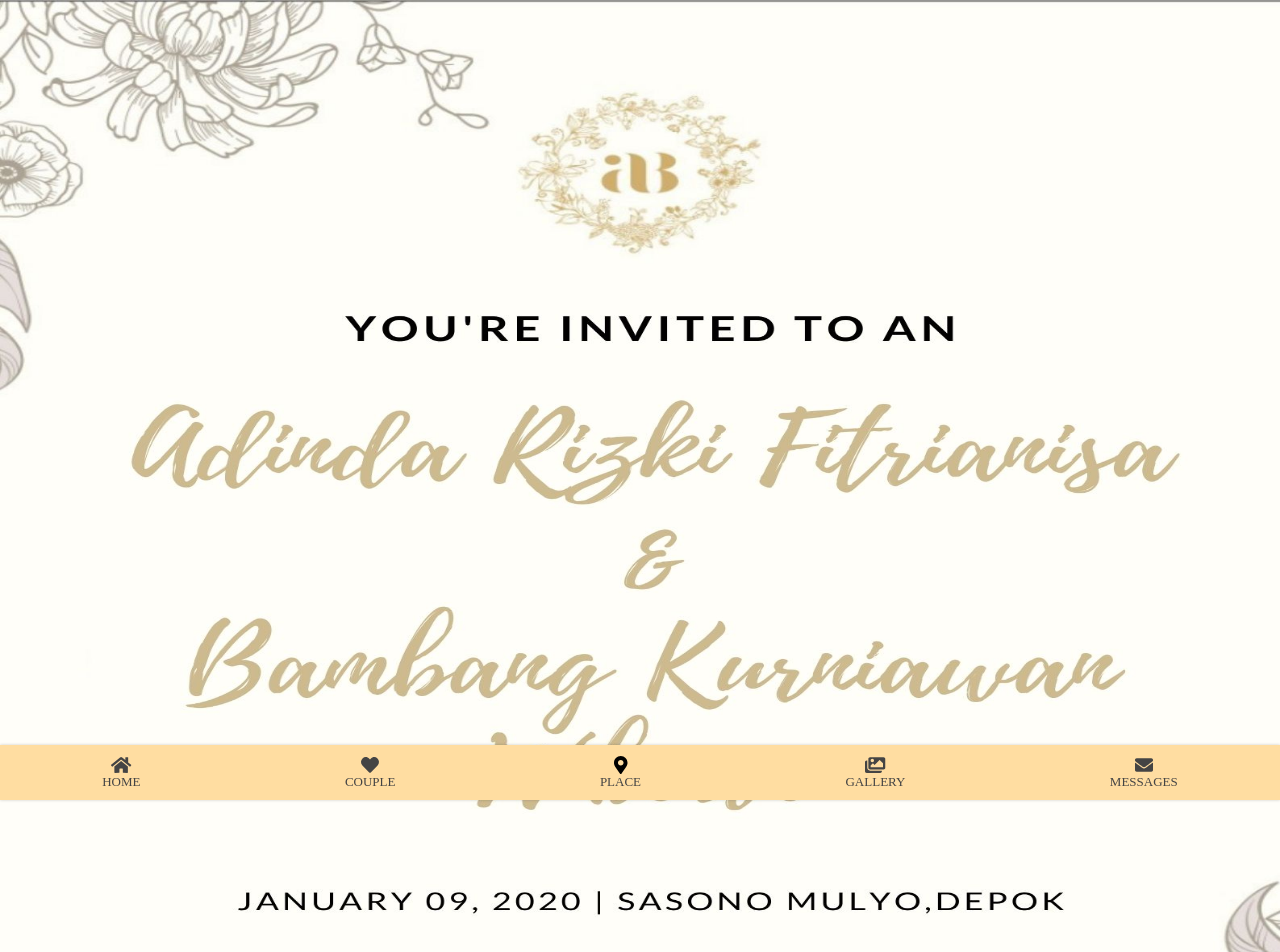
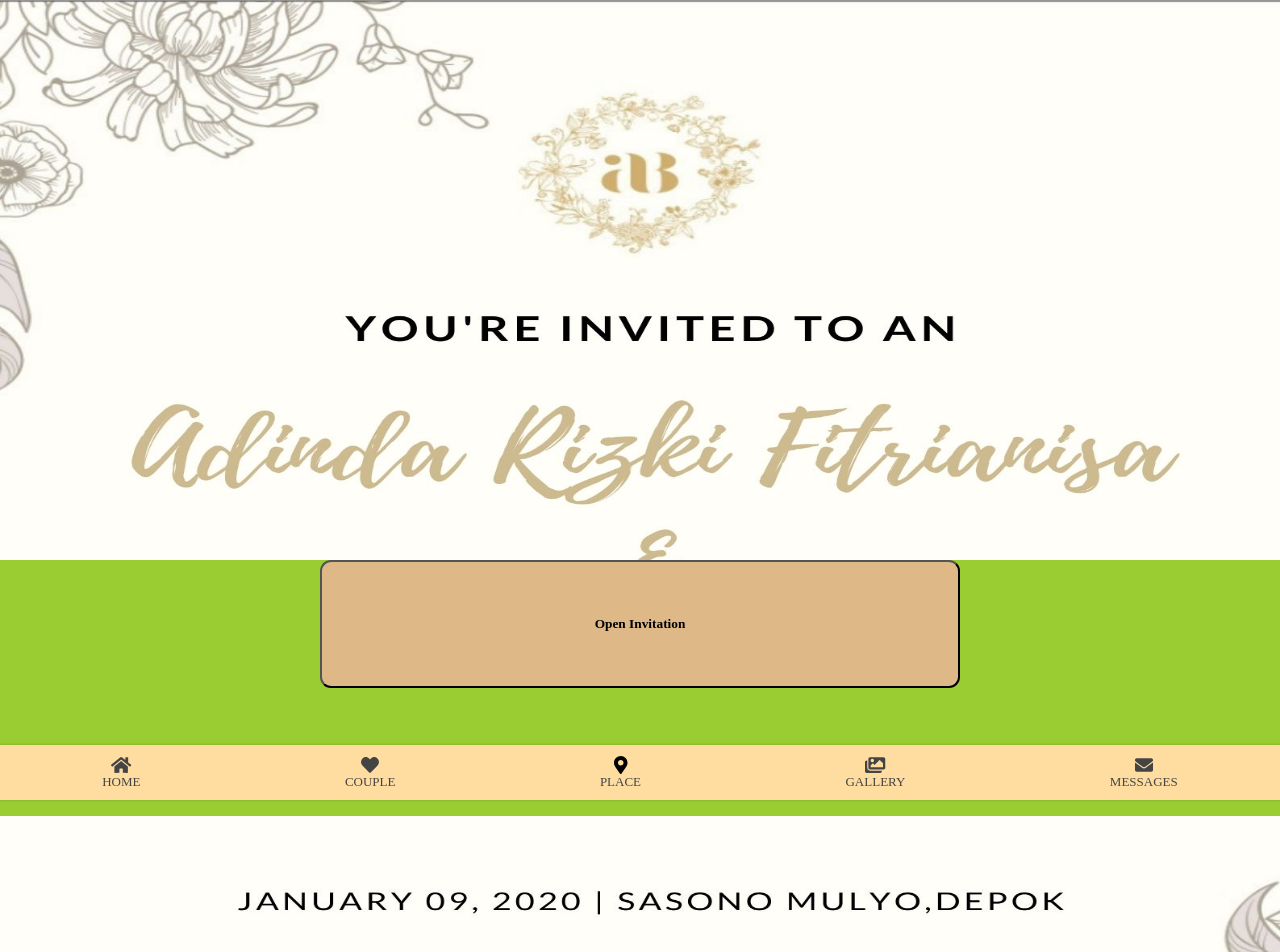
Before and after one commit to bembengggg/weddingbambangdinda, a React (Create React App) app: page / in a window 1280 px wide. Shown: the top 952 px of the page. Built offline with nearby package versions, Linux system fonts and the light colour scheme.

Commit message:
ubah btn

```diff
--- a/src/Component/Cover/Cover.css
+++ b/src/Component/Cover/Cover.css
@@ -10,6 +10,32 @@
     height: 100%;
 
 }
+
+.form{
+    height: auto;
+    position: absolute;
+    top: 70%;
+    padding-bottom: 20%;
+    width: 100%;
+    margin-right: auto;
+    background-color: yellowgreen;
+
+}
+.btnopen{
+    position: absolute;
+    height:50%;
+    width: 50%;
+    justify-content: center;
+    margin-left: 25%;
+    margin-right: auto;
+    border-radius: 11px;
+    font-weight: bold;
+    background-color: burlywood;
+    font-family: 'fredoka one';
+
+}
+
+
 @media only screen and (min-width: 768px) and (max-width: 991px) {
     .wrapcover{
         background-color: lightskyblue;
@@ -36,31 +62,13 @@
  }
 
 
+
+
 /*
 
-.form{
-    height: auto;
-    position: absolute;
-    top:63%;
-    padding-bottom: 20%;
-    width: 100%;
-    margin-right: auto;
 
-}
 @import url('https://fonts.googleapis.com/css?family=Fredoka+One');
-.btnopen{
-    position: absolute;
-    height:50%;
-    width: 50%;
-    text-align: center;
-    margin-left: 25%;
-    margin-right: auto;
-    border-radius: 11px;
-    font-weight: bold;
-    background-color: burlywood;
-    font-family: 'fredoka one';
-
-} */
+ */
 
  /* @media only screen and (min-width:1024px) and (max-height:1366px){ */
     /* .form{
```
